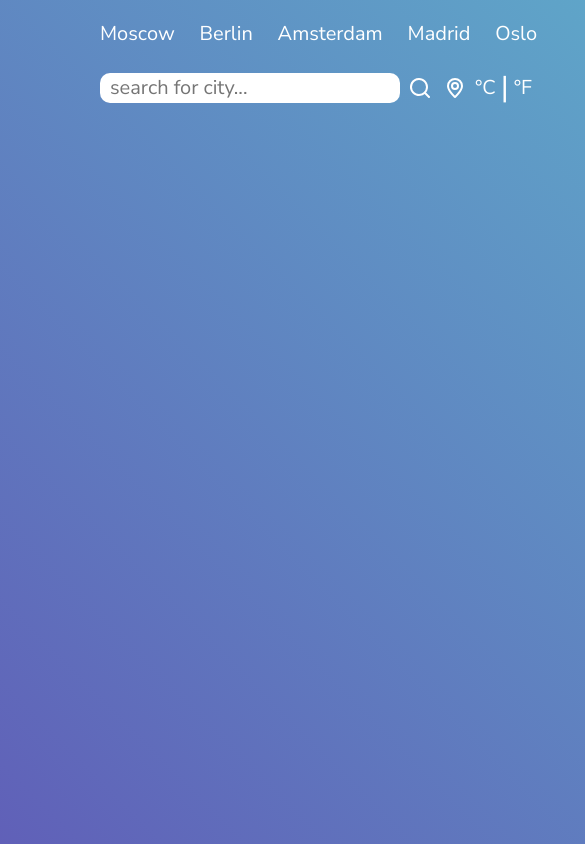
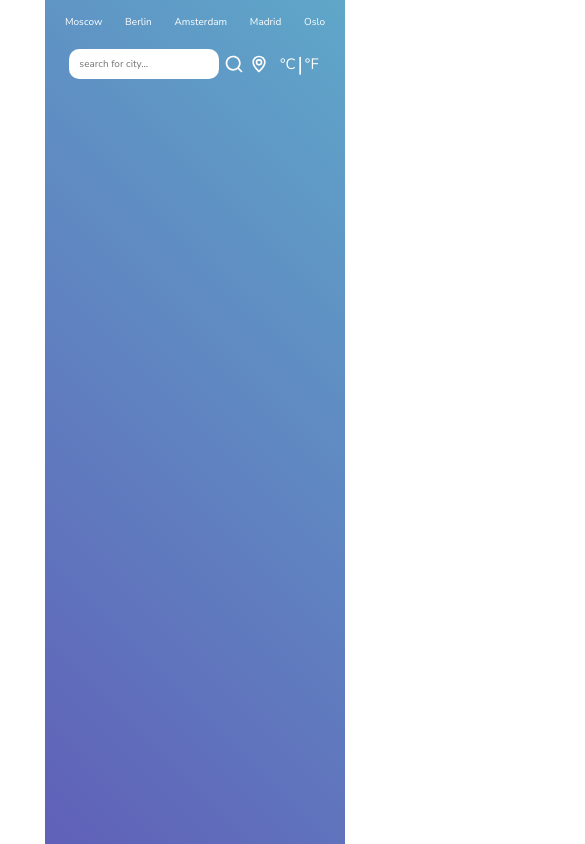
Before and after one commit to privetigor999/react-weather-two, a React (Create React App) app: page / in a window 390 px wide. Shown: the top 844 px of the page, 585 px wide, since content can reach past the window. Built offline with nearby package versions, Linux system fonts and the light colour scheme; no server answers.

Commit message:
исправлена верстка для мобильных устройств

```diff
--- a/src/App.scss
+++ b/src/App.scss
@@ -103,6 +103,10 @@
   display: flex;
   flex-direction: row;
   align-items: center;
+
+  .weatherImg {
+    width: 100px;
+  }
   .temperatureAndDetails {
     display: flex;
     width: 100%;
@@ -129,8 +133,13 @@
       align-items: center;
       color: #ffffff;
       font-size: 14px;
+
       p {
         padding: 0 5px;
+      }
+      .rightSidesImgs {
+        width: 20px;
+        height: 20px;
       }
     }
   }
@@ -153,8 +162,75 @@
 @media screen and (max-width: 767px) {
   .wrapper {
     width: 700px;
-    padding: 20px 100px;
+    padding: 20px 80px;
   }
 }
 @media screen and (max-width: 575px) {
+  .wrapper {
+    width: 300px;
+    padding: 15px 20px;
+  }
+  .topButtons {
+    button {
+      font-size: 10px;
+    }
+  }
+  .inputs {
+    .leftSide {
+      input {
+        width: 150px;
+        font-size: 10px;
+      }
+      .image {
+        width: 20px;
+      }
+    }
+    .rightSide {
+      button {
+        font-size: 15px;
+        padding: 2px;
+      }
+      p {
+        font-size: 20px;
+      }
+    }
+  }
+  .timeAndLocation {
+    p {
+      font-size: 10px;
+    }
+    h1 {
+      padding-top: 20px;
+      font-size: 20px;
+    }
+  }
+  .weatherDetails {
+    flex-wrap: wrap;
+    .weatherImg {
+      flex-basis: 45%;
+      width: 60px;
+    }
+    .temperatureAndDetails {
+      flex-basis: 45%;
+      h7 {
+        font-size: 20px;
+      }
+      p {
+        font-size: 30px;
+      }
+    }
+    .humidityAndWind {
+      flex-basis: 100%;
+      align-items: center;
+      .humidity,
+      .wind,
+      .temperature {
+        font-size: 14px;
+        .rightSidesImgs {
+          width: 14px;
+          height: 14px;
+        }
+      }
+    }
+  }
 }
--- a/src/components/TemperatureAndDetails.jsx
+++ b/src/components/TemperatureAndDetails.jsx
@@ -11,24 +11,24 @@ const TemperatureAndDetails = ({
   };
   return (
     <div className="weatherDetails">
-      <img src={iconUrl(icon)} />
+      <img src={iconUrl(icon)} className="weatherImg" />
       <div className="temperatureAndDetails">
         <h7>{details}</h7>
         <p>{Math.round(temp) + "° " + toggleUnits()}</p>
       </div>
       <div className="humidityAndWind">
         <div className="temperature">
-          <UilTemperatureHalf size={16} />
+          <UilTemperatureHalf className="rightSidesImgs" />
           <p>Real fell:</p>
-          <span>{Math.round(feels_like) + "°"}</span>
+          <span>{Math.round(feels_like) + "° " + toggleUnits()}</span>
         </div>
         <div className="humidity">
-          <UilTear size={16} />
+          <UilTear className="rightSidesImgs" />
           <p>Humidity:</p>
           <span>{humidity + "%"}</span>
         </div>
         <div className="wind">
-          <UilWind size={16} />
+          <UilWind className="rightSidesImgs" />
           <p>Wind:</p>
           <span>10 km/h</span>
         </div>
```
Also changed, not shown: 1 other file (tests, documents, lock files or other folders).
